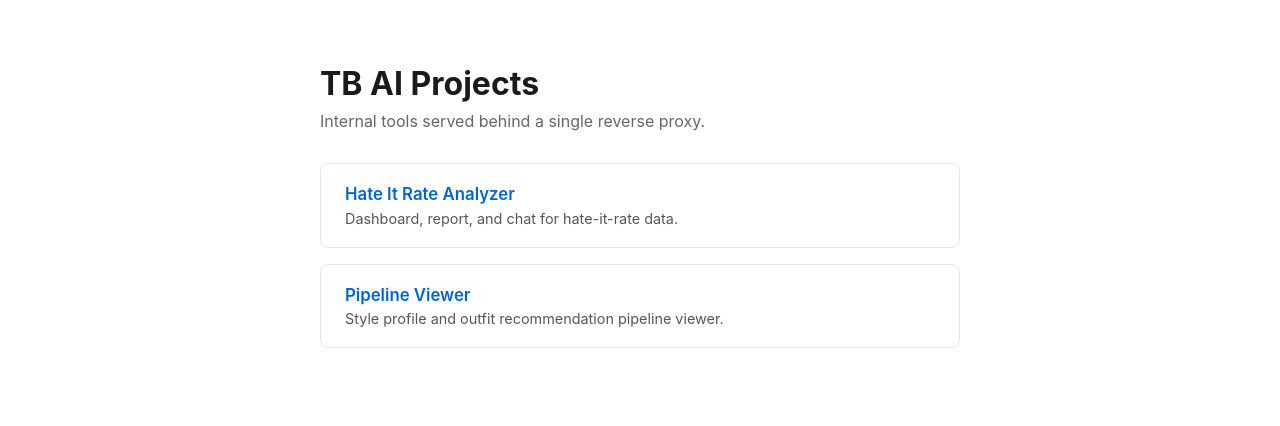
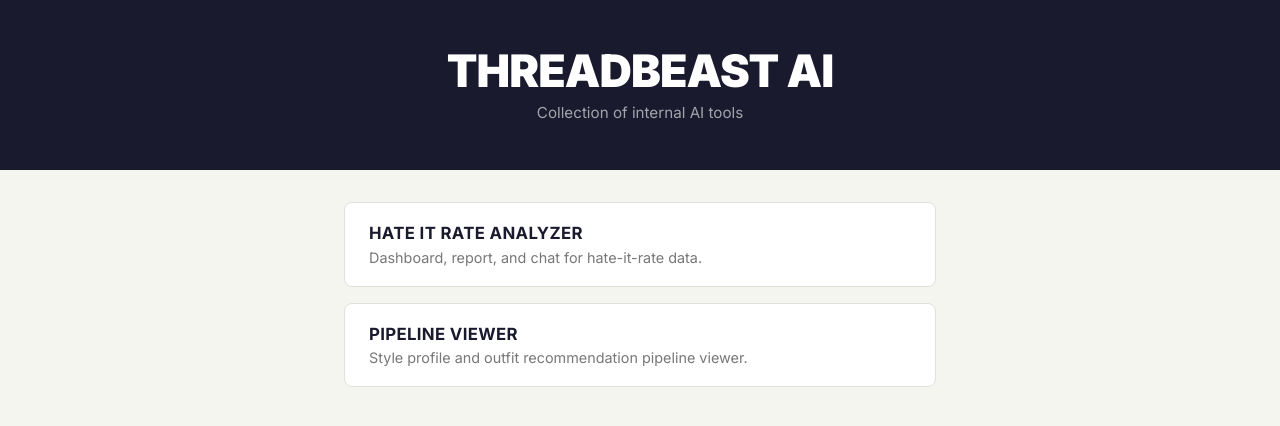
Before and after one commit to Threadbeast/TB-ai-projects, a plain HTML site: page nginx/index.html in a window 1280 px wide. Drawn offline with Linux system fonts and the light colour scheme.

Commit message:
Table of contents page

```diff
--- a/nginx/index.html
+++ b/nginx/index.html
@@ -5,35 +5,97 @@
     <meta name="viewport" content="width=device-width, initial-scale=1" />
     <title>TB AI Projects</title>
     <style>
+      @import url('https://fonts.googleapis.com/css2?family=Inter:wght@400;600;700;900&display=swap');
+
+      * { margin: 0; padding: 0; box-sizing: border-box; }
+
       body {
-        font-family: -apple-system, BlinkMacSystemFont, "Segoe UI", sans-serif;
+        font-family: 'Inter', -apple-system, BlinkMacSystemFont, "Segoe UI", sans-serif;
+        background: #f5f5f0;
+        color: #1a1a2e;
+        margin: 0;
+        padding: 0;
+        -webkit-font-smoothing: antialiased;
+      }
+
+      header {
+        background: #1a1a2e;
+        color: #fff;
+        padding: 3rem 1.5rem;
+        text-align: center;
+      }
+
+      h1 {
+        font-size: 2.8rem;
+        font-weight: 900;
+        color: #fff;
+        text-transform: uppercase;
+        letter-spacing: -0.02em;
+        line-height: 1.05;
+        margin-bottom: 0.5rem;
         max-width: 640px;
-        margin: 4rem auto;
+        margin-left: auto;
+        margin-right: auto;
+      }
+
+      p.lead {
+        color: rgba(255,255,255,0.6);
+        margin-top: 0;
+        font-size: 0.95rem;
+        max-width: 640px;
+        margin-left: auto;
+        margin-right: auto;
+      }
+
+      .content {
+        max-width: 640px;
+        margin: 0 auto;
         padding: 0 1.5rem;
-        color: #1a1a1a;
       }
-      h1 { margin-bottom: 0.5rem; }
-      p.lead { color: #666; margin-top: 0; }
-      ul { list-style: none; padding: 0; margin-top: 2rem; }
+
+      ul {
+        list-style: none;
+        padding: 0;
+        margin-top: 2rem;
+      }
+
       li {
-        border: 1px solid #e5e5e5;
+        border: 1px solid #e0e0dc;
         border-radius: 8px;
         padding: 1.25rem 1.5rem;
         margin-bottom: 1rem;
+        background: #fff;
+        transition: border-color 0.2s;
       }
+
+      li:hover {
+        border-color: #1a1a2e;
+      }
+
       li a {
-        color: #0066cc;
+        color: #1a1a2e;
         text-decoration: none;
-        font-weight: 600;
+        font-weight: 700;
         font-size: 1.05rem;
+        text-transform: uppercase;
+        letter-spacing: 0.02em;
       }
+
       li a:hover { text-decoration: underline; }
-      li p { margin: 0.35rem 0 0; color: #555; font-size: 0.9rem; }
+
+      li p {
+        margin: 0.35rem 0 0;
+        color: #777;
+        font-size: 0.9rem;
+      }
     </style>
   </head>
   <body>
-    <h1>TB AI Projects</h1>
-    <p class="lead">Internal tools served behind a single reverse proxy.</p>
+    <header>
+      <h1>Threadbeast AI</h1>
+      <p class="lead">Collection of internal AI tools</p>
+    </header>
+    <div class="content">
     <ul>
       <li>
         <a href="/analyzer/">Hate It Rate Analyzer</a>
@@ -44,5 +106,6 @@
         <p>Style profile and outfit recommendation pipeline viewer.</p>
       </li>
     </ul>
+    </div>
   </body>
 </html>
```
